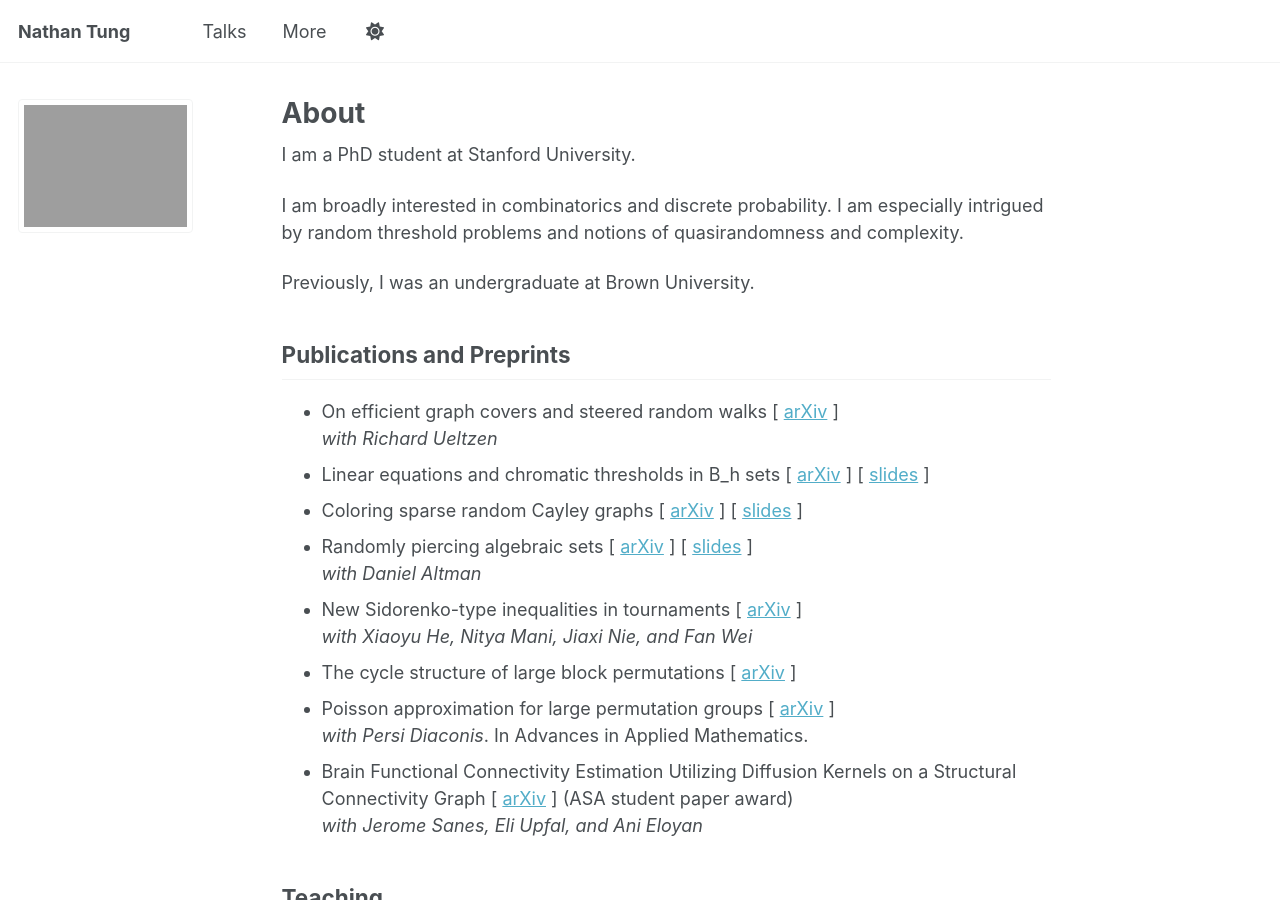
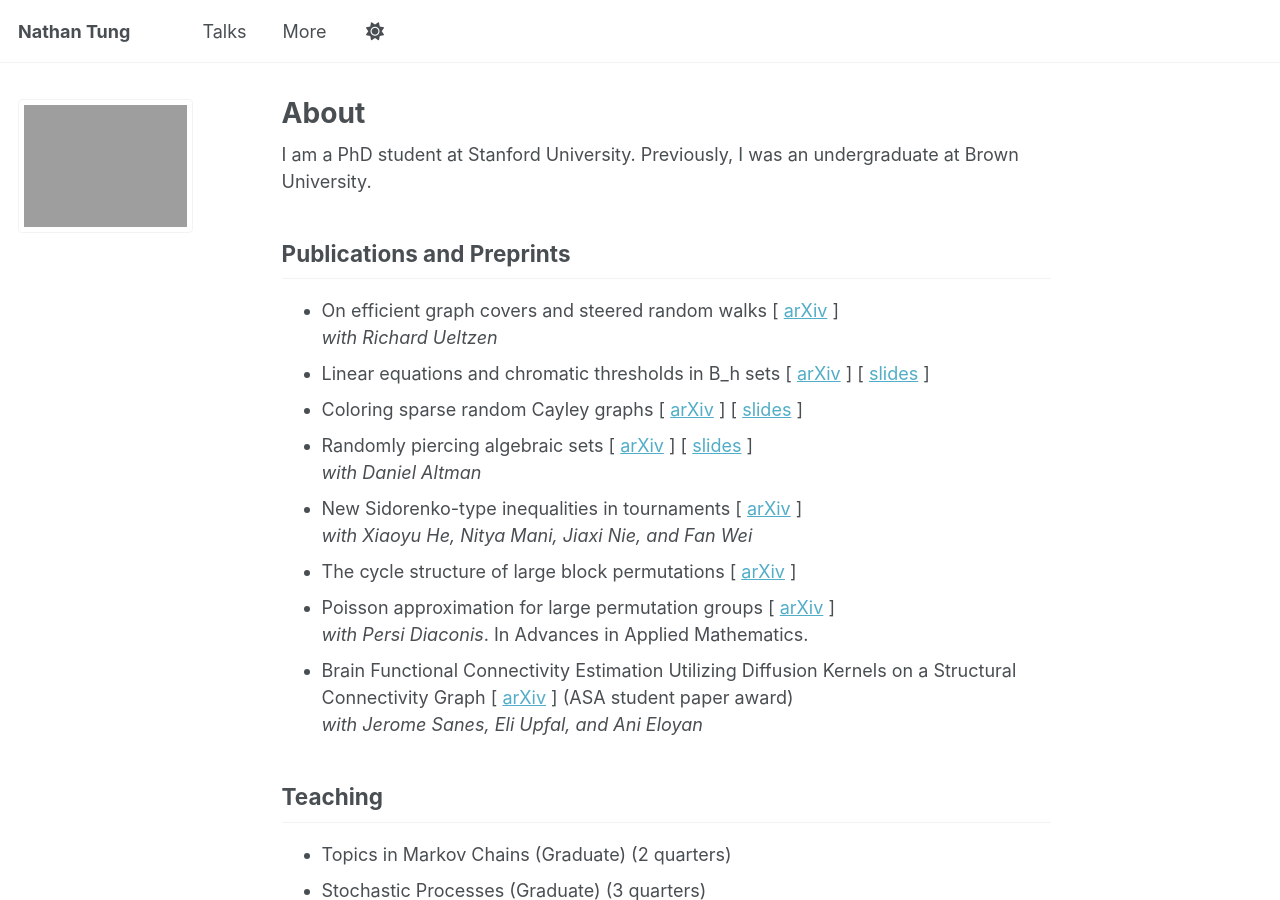
Before and after one commit to njtung/njtung.github.io, a Jekyll site: the page built from _pages/about.md, in a window 1280 px wide and 900 px high. Built offline with Jekyll 4.4.1, drawn with Linux system fonts in a browser that asks for light colours; a script that is not in the unit is left out.

Commit message:
Update about.md

```diff
--- a/_pages/about.md
+++ b/_pages/about.md
@@ -16,11 +16,9 @@ redirect_from:
 }
 </script>
 
-I am a PhD student at Stanford University.
+I am a PhD student at Stanford University. Previously, I was an undergraduate at Brown University.
 
-I am broadly interested in combinatorics and discrete probability. I am especially intrigued by random threshold problems and notions of quasirandomness and complexity.
-
-Previously, I was an undergraduate at Brown University.
+<!-- I am broadly interested in combinatorics and discrete probability. I am especially intrigued by random threshold problems and notions of quasirandomness and complexity. -->
 
 <!-- Some things I want to learn more about are ergodic theory and computational complexity. -->
 
```
